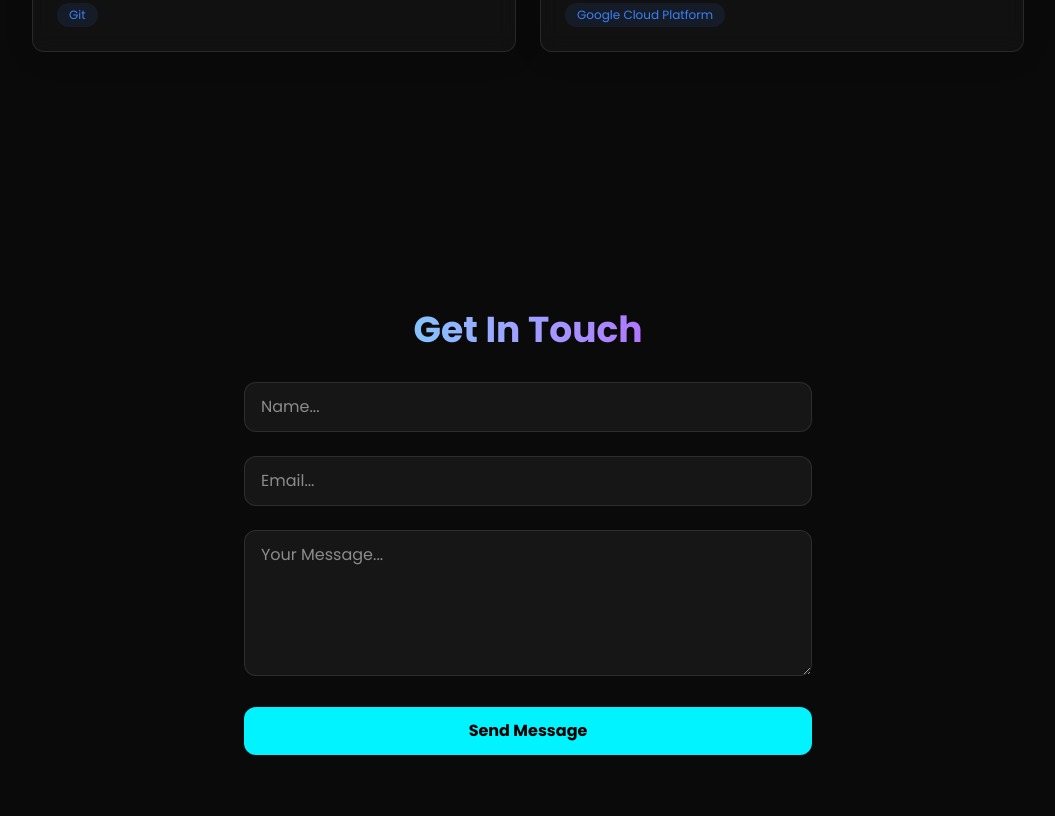
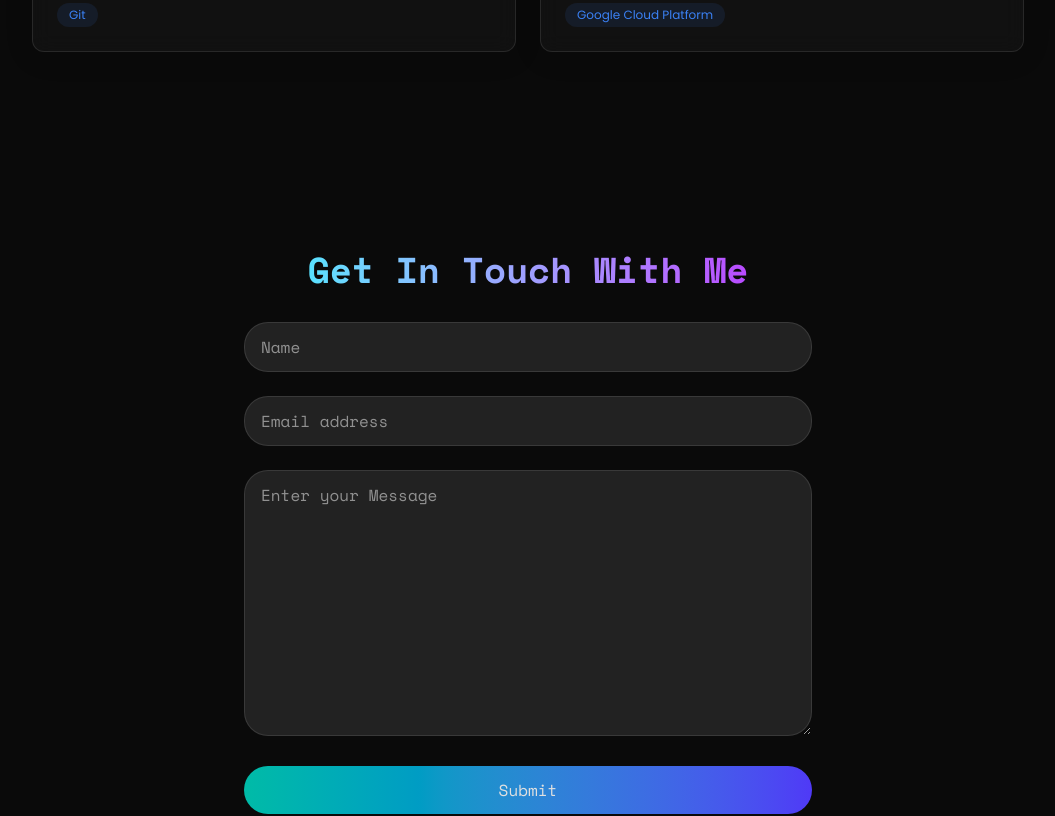
Before and after one commit to SoumyaPurani/soumyapurani.github.io, a React (Vite) app: page / in a window 1280 px wide. Shown: the part 3200-4016 px from the top of the page, without its empty margins (112-1167 px from the left). Built offline with nearby package versions, Linux system fonts and the light colour scheme.

Commit message:
feat: Add new `Contact` section component with an interactive form.

```diff
--- a/src/Sections/Contact.jsx
+++ b/src/Sections/Contact.jsx
@@ -1,31 +1,22 @@
 import RevealOnScroll from "../UI/RevealOnScroll";
-import { useState } from "react";
 
 export const Contact = () => {
-    const [formData, setFormData] = useState({
-        name: "",
-        email: "",
-        message: ""
-    });
-
     return (
-        <section id="contact" className="min-h-screen flex items-center justify-center py-20">
+        <section id="contact" className="min-h-screen font-mono flex items-center justify-center py-20 max-md:py-12 max-md:px-4">
             <RevealOnScroll>
-            <div className="px-4 w-150">
+            <div className="px-4 w-150 max-md:w-full max-md:max-w-4xl">
                 <h2 className="text-3xl md:text-4xl font-bold mb-8 bg-gradient-to-r from-[var(--primary-color)] to-[var(--secondary-color)] bg-clip-text text-transparent text-center">
-                    Get In Touch
+                    Get In Touch With Me
                 </h2>
-                <form action="https://formsubmit.co/soumyapurani@gmail.com" method="POST" className="space-y-6">
+                <form action="https://formsubmit.co/soumyapurani@gmail.com" method="POST" className="space-y-6 max-md:space-y-4">
                     <div className="relative">
                         <input
                             type="text"
                             id="name"
                             name="name"
-                            placeholder="Name..."
-                            value={formData.name}
-                            onChange={(e) => setFormData({...formData, name: e.target.value})}
+                            placeholder="Name"
                             required
-                            className="w-full bg-[rgba(255,255,255,0.05)] border border-white/10 rounded-xl px-4 py-3 text-white transition focus:outline-none focus:border-[var(--primary-color)] focus:bg-[rgba(0,243,255,0.05)]"
+                            className="w-full bg-white/10 border border-white/10 rounded-3xl px-4 py-3 text-white transition focus:outline-none focus:border-blue-500 focus:bg-blue-500/5 max-md:rounded-2xl max-md:py-2"
                         />
                     </div>
                     <div className="relative">
@@ -33,30 +24,26 @@ export const Contact = () => {
                             type="email"
                             id="email"
                             name="email"
-                            placeholder="Email..."
-                            value={formData.email}
-                            onChange={(e) => setFormData({...formData, email: e.target.value})}
+                            placeholder="Email address"
                             required
-                            className="w-full bg-[rgba(255,255,255,0.05)] border border-white/10 rounded-xl px-4 py-3 text-white transition focus:outline-none focus:border-[var(--primary-color)] focus:bg-[rgba(0,243,255,0.05)]"
+                            className="w-full bg-white/10 border border-white/10 rounded-3xl px-4 py-3 text-white transition focus:outline-none focus:border-blue-500 focus:bg-blue-500/5 max-md:rounded-2xl max-md:py-2"
                         />
                     </div>
                     <div className="relative">
                         <textarea
                             id="message"
                             name="message"
-                            rows={5}
-                            placeholder="Your Message..."
-                            value={formData.message}
-                            onChange={(e) => setFormData({...formData, message: e.target.value})}
+                            rows={10}
+                            placeholder="Enter your Message"
                             required
-                            className="w-full bg-[rgba(255,255,255,0.05)] border border-white/10 rounded-xl px-4 py-3 text-white transition focus:outline-none focus:border-[var(--primary-color)] focus:bg-[rgba(0,243,255,0.05)]"
+                            className="w-full bg-white/10 border border-white/10 rounded-3xl px-4 py-3 text-white transition focus:outline-none focus:border-blue-500 focus:bg-blue-500/5 max-md:rounded-2xl max-md:py-2 max-md:rows-6"
                         />
                     </div>
                     <button
                         type="submit"
-                        className="w-full bg-[var(--primary-color)] text-black font-bold py-3 px-6 rounded-xl hover:bg-[var(--secondary-color)] hover:text-white hover:shadow-[0_0_15px_rgba(188,19,254,0.5)] transition-all duration-300 transform hover:-translate-y-1"
+                        className="w-full bg-gradient-to-r flex justify-center cursor-pointer from-teal-500 to-indigo-600 px-6 rounded-3xl font-medium transition relative overflow-hidden hover:-translate-y-1 hover:shadow-[0_0_15px_rgba(59,130,246,0.4)] py-3 max-md:rounded-2xl max-md:py-2"
                     >
-                        Send Message
+                        Submit
                     </button>
                 </form>
             </div>
```
